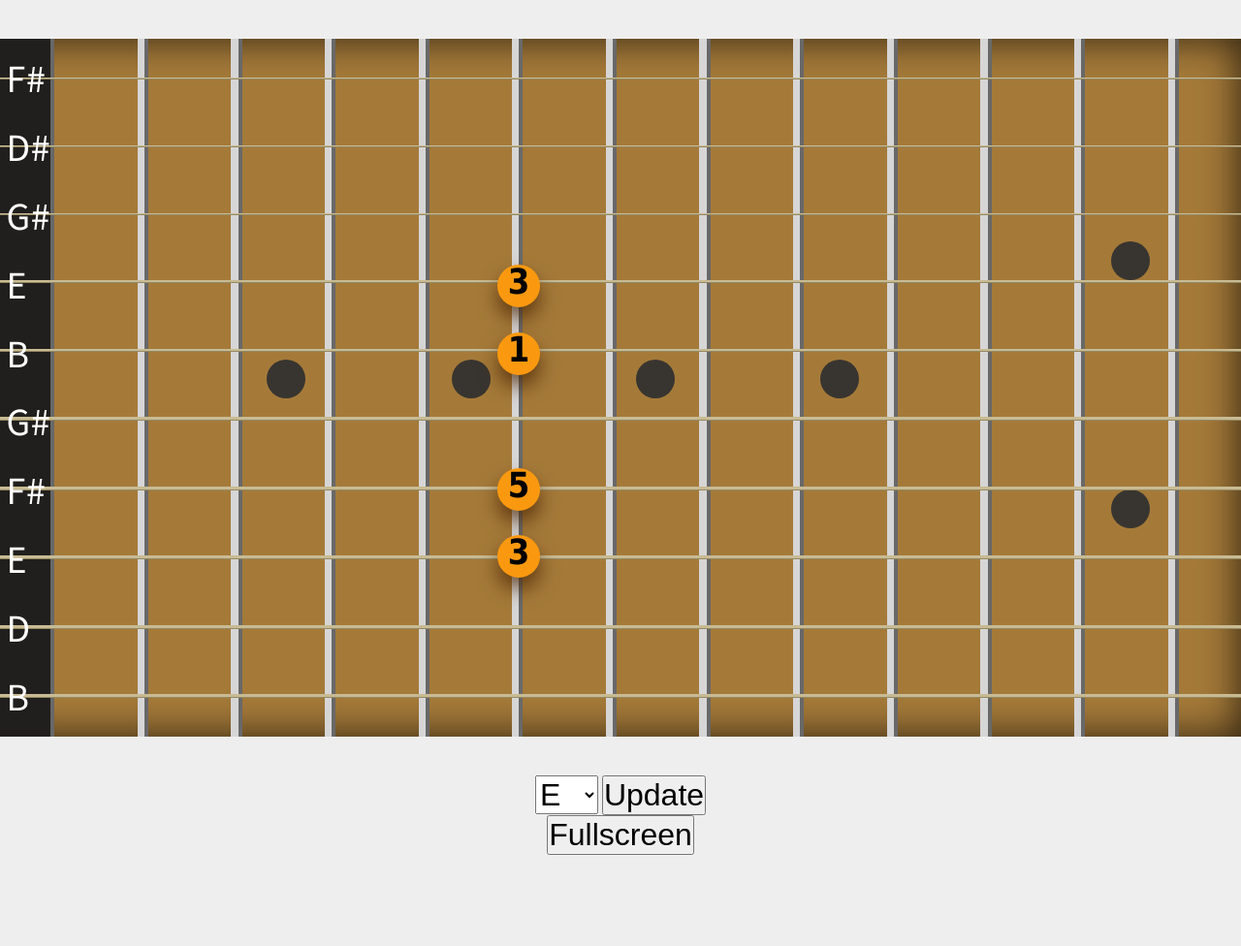
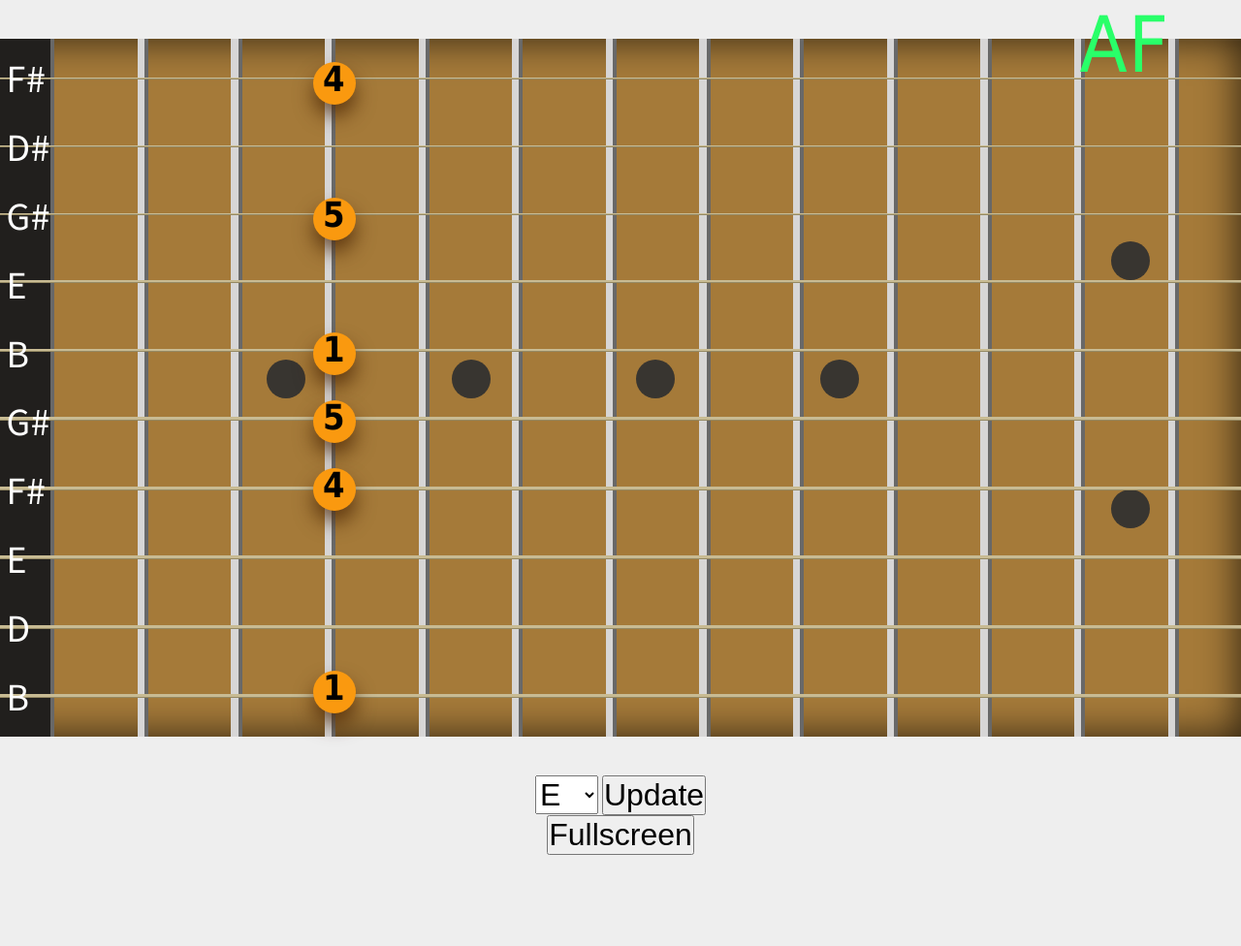
Before and after one commit to Wirttplb/FretboardViewer, a Flask app: page / in a window 1280 px wide. Shown: the top 976 px of the page at 97% size. Run offline with Flask 3, Linux system fonts and the light colour scheme.

Commit message:
Show applied pedals

```diff
--- a/app.py
+++ b/app.py
@@ -22,13 +22,15 @@ def generate_scale(key: str):
     start_fret = 0
     end_fret = 12
     # fretboard_data = fretboard.generate_major_scale_as_integers(key, start_fret, end_fret)
-    voicing_nb = 2
-    fretboard_data = fretboard.generate_voicing(e9_chords[0].voicings[voicing_nb])
-    pedals_to_apply = [Pedal.init_from_name(pedal) for pedal in e9_chords[0].voicings[voicing_nb].pedals]
+    chord_nb = 5
+    voicing_nb = 1
+    fretboard_data = fretboard.generate_voicing(e9_chords[chord_nb].voicings[voicing_nb])
+    pedals_to_apply = [Pedal.init_from_name(pedal) for pedal in e9_chords[chord_nb].voicings[voicing_nb].pedals]
+    pedals_as_str = e9_chords[chord_nb].voicings[voicing_nb].pedals
 
     fretboard_data = fretboard.convert_fretboard_scale_to_intervals(key, fretboard_data, pedals_to_apply)
 
-    return fretboard_data
+    return fretboard_data, pedals_as_str
 
 
 @app.route("/", methods=["GET", "POST"])
@@ -41,10 +43,16 @@ def display_fretboard():
         if not current_key:
             current_key = "E"
 
-    fretboard_data = generate_scale(current_key)
+    fretboard_data, pedals_as_str = generate_scale(current_key)
 
     return render_template(
-        "fretboard.html", tuning=fretboard.get_tuning_as_str(), fretboard_data=fretboard_data, nb_strings=len(fretboard_data), keys=keys, current_key=current_key
+        "fretboard.html",
+        tuning=fretboard.get_tuning_as_str(),
+        fretboard_data=fretboard_data,
+        nb_strings=len(fretboard_data),
+        keys=keys,
+        current_key=current_key,
+        pedals_to_apply=pedals_as_str,
     )
 
 
--- a/data/E9_Chords.json
+++ b/data/E9_Chords.json
@@ -113,8 +113,8 @@
                 "notes": ["0", "x", "0", "x", "0", "0", "0", "0", "x", "x"]
             },
             {
-                "pedals": ["A", "B", "F"],
-                "notes": ["3", "x", "x", "3", "3", "3", "x", "x", "x", "x"]
+                "pedals": ["A", "F"],
+                "notes": ["3", "x", "x", "3", "3", "3", "x", "3", "x", "3"]
             },
             {
                 "pedals": ["A"],
--- a/static/main.css
+++ b/static/main.css
@@ -213,3 +213,19 @@ body {
     justify-content: space-between;
     text-align: center;
 }
+
+.pedals {
+    margin-top: -5vh;
+    margin-left: 87vw;
+    position: absolute;
+    display: flex;
+    flex-direction: row;
+    justify-content: right;
+    text-align: right;
+
+    li {
+        font-family: Tahoma;
+        font-size: 10vh;
+        color: #29ff69;
+    }
+}
--- a/templates/fretboard.html
+++ b/templates/fretboard.html
@@ -53,6 +53,12 @@
             </li>
             {% endfor %}
         </ul>
+
+        <ul class="pedals">
+            {% for pedal in pedals_to_apply %}
+            <li class="pedal-#{{loop.index0}}">{{ pedal }}</li>
+            {% endfor %}
+        </ul>
     </div>
 
     <div class="controls">
```
